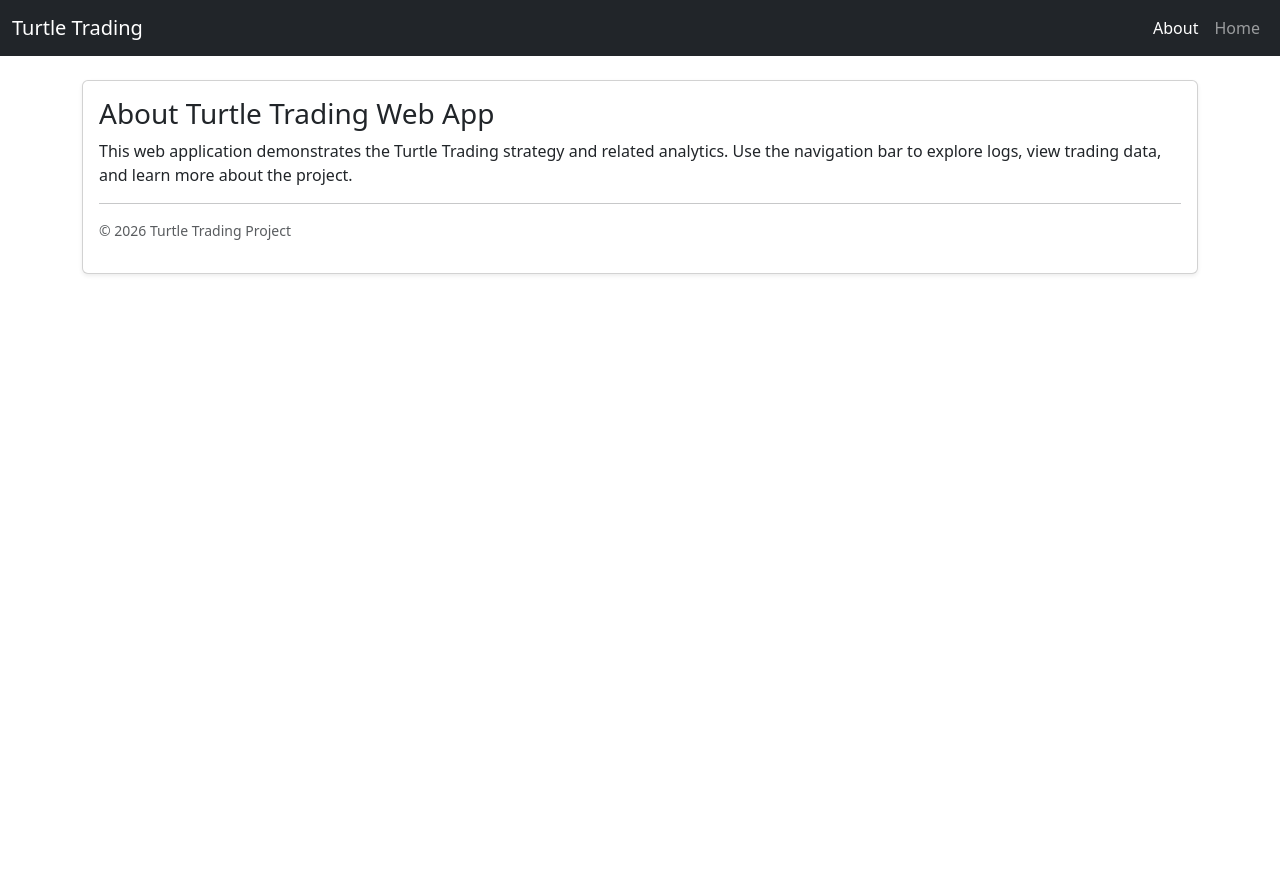
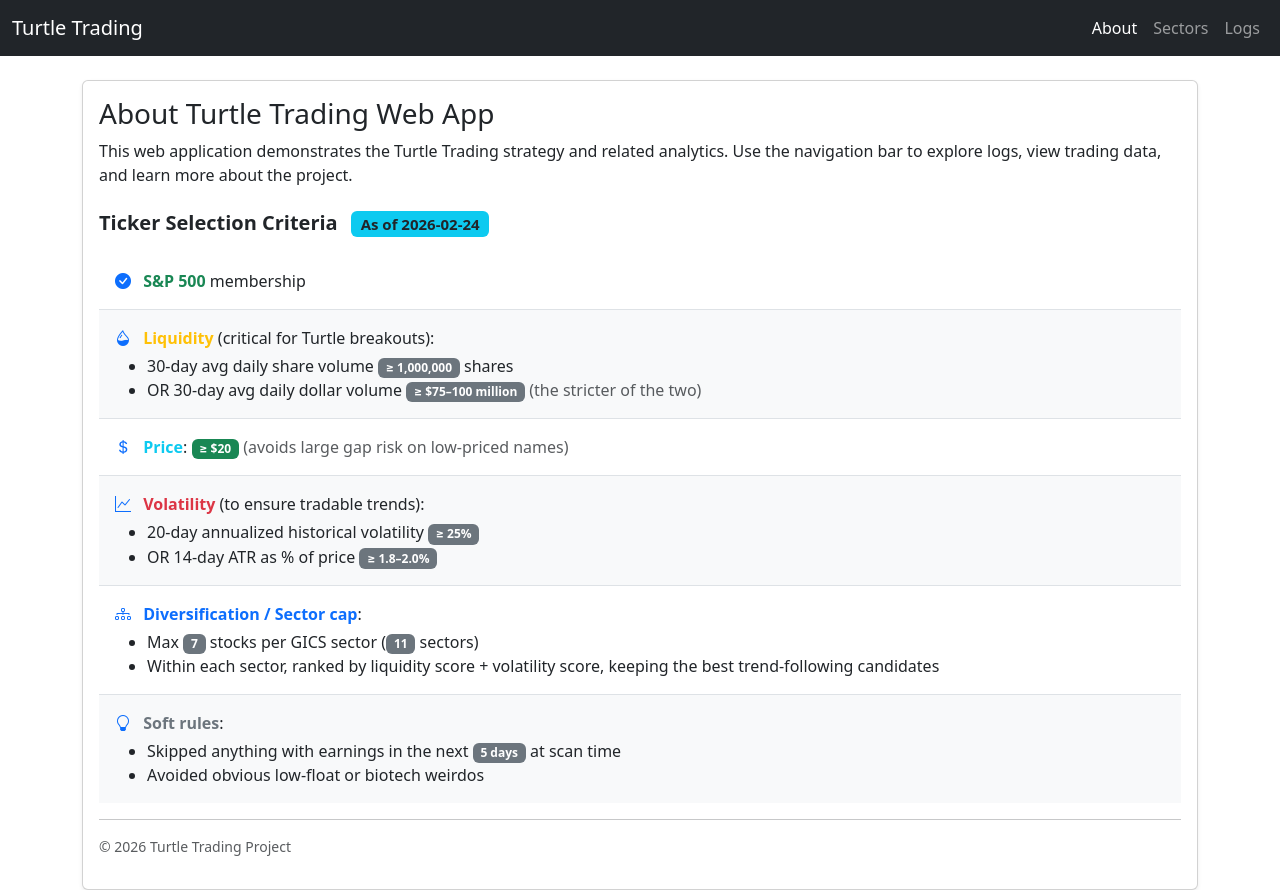
Before and after one commit to GrapeIsGrape/TurtleTradingWebApplication, a Flask app: page /about in a window 1280 px wide. Before the commit the page ends 275 px from the top, so only its background shows below. Run offline with Flask 3, Linux system fonts and the light colour scheme.

Commit message:
Add more pages to the site

```diff
--- a/app.py
+++ b/app.py
@@ -1,18 +1,57 @@
 from flask import Flask, render_template
+import os
+import csv
 import os
 
 app = Flask(__name__)
 
+SECTOR_FILES = [
+    ("Information Technology", "information_technology.csv"),
+    ("Communication Services", "communication_services.csv"),
+    ("Consumer Discretionary", "consumer_discretionary.csv"),
+    ("Consumer Staples", "consumer_staples.csv"),
+    ("Health Care", "health_care.csv"),
+    ("Financials", "financials.csv"),
+    ("Industrials", "industrials.csv"),
+    ("Energy", "energy.csv"),
+    ("Materials", "materials.csv"),
+    ("Utilities", "utilities.csv"),
+    ("Real Estate", "real_estate.csv"),
+]
+SECTOR_DIR = os.path.join(os.path.dirname(__file__), 'data', 'tickers_to_be_retrieved')
+@app.route("/sectors")
+def sectors():
+    sectors = []
+    for sector_name, filename in SECTOR_FILES:
+        path = os.path.join(SECTOR_DIR, filename)
+        tickers = []
+        if os.path.exists(path):
+            with open(path, newline="") as f:
+                reader = csv.DictReader(f)
+                tickers = [row['Ticker'] for row in reader]
+        sectors.append({"name": sector_name, "tickers": tickers})
+    return render_template("sectors.html", sectors=sectors)
+
 LOG_FOLDER = os.path.join(os.path.dirname(__file__), 'script_logs')
 
-@app.route("/")
-def home():
+
+# Log viewer page
+@app.route("/logs")
+def logs():
     log_files = []
     if os.path.exists(LOG_FOLDER):
         log_files = [f for f in os.listdir(LOG_FOLDER) if os.path.isfile(os.path.join(LOG_FOLDER, f))]
-    return render_template("index.html", log_files=log_files, log_content=None, selected_log=None)
+    selected_log = None
+    log_content = None
+    if log_files:
+        selected_log = log_files[0]
+        log_path = os.path.join(LOG_FOLDER, selected_log)
+        if os.path.exists(log_path):
+            with open(log_path, "r") as f:
+                log_content = f.read()
+    return render_template("logs.html", log_files=log_files, log_content=log_content, selected_log=selected_log)
 
-@app.route("/view_log/<logfile>")
+@app.route("/logs/<logfile>")
 def view_log(logfile):
     log_files = []
     if os.path.exists(LOG_FOLDER):
@@ -23,7 +62,7 @@ def view_log(logfile):
     if os.path.exists(log_path):
         with open(log_path, "r") as f:
             log_content = f.read()
-    return render_template("index.html", log_files=log_files, log_content=log_content, selected_log=selected_log)
+    return render_template("logs.html", log_files=log_files, log_content=log_content, selected_log=selected_log)
 
 @app.route("/about")
 def about():
--- a/templates/about.html
+++ b/templates/about.html
@@ -14,29 +14,58 @@
         <link href="https://cdn.jsdelivr.net/npm/bootstrap@5.3.2/dist/css/bootstrap.min.css" rel="stylesheet">
 </head>
 <body>
-<nav class="navbar navbar-expand-lg navbar-dark bg-dark">
-    <div class="container-fluid">
-        <a class="navbar-brand" href="/">Turtle Trading</a>
-        <button class="navbar-toggler" type="button" data-bs-toggle="collapse" data-bs-target="#navbarNavDropdown" aria-controls="navbarNavDropdown" aria-expanded="false" aria-label="Toggle navigation">
-            <span class="navbar-toggler-icon"></span>
-        </button>
-        <div class="collapse navbar-collapse" id="navbarNavDropdown">
-            <ul class="navbar-nav ms-auto">
-                <li class="nav-item">
-                    <a class="nav-link active" href="/about">About</a>
-                </li>
-                <li class="nav-item">
-                    <a class="nav-link" href="/">Home</a>
-                </li>
-            </ul>
-        </div>
-    </div>
-</nav>
+{% include 'common/navbar.html' %}
 <div class="container mt-4">
         <div class="card shadow-sm">
                 <div class="card-body">
                         <h1 class="card-title fs-3 fs-md-2">About Turtle Trading Web App</h1>
                         <p class="card-text">This web application demonstrates the Turtle Trading strategy and related analytics. Use the navigation bar to explore logs, view trading data, and learn more about the project.</p>
+                        <div class="mt-4">
+                                <h5 class="fw-bold mb-3">Ticker Selection Criteria <span class="badge bg-info text-dark ms-2">As of 2026-02-24</span></h5>
+                                <div class="list-group list-group-flush">
+                                    <div class="list-group-item py-3">
+                                        <span class="me-2 text-primary"><i class="bi bi-check-circle-fill"></i></span>
+                                        <span class="fw-bold text-success">S&amp;P 500</span> membership
+                                    </div>
+                                    <div class="list-group-item py-3 bg-light">
+                                        <span class="me-2 text-primary"><i class="bi bi-droplet-half"></i></span>
+                                        <span class="fw-bold text-warning">Liquidity</span> (critical for Turtle breakouts):
+                                        <ul class="mb-0 mt-1">
+                                            <li>30-day avg daily share volume <span class="badge bg-secondary">≥ 1,000,000</span> shares</li>
+                                            <li>OR 30-day avg daily dollar volume <span class="badge bg-secondary">≥ $75–100 million</span> <span class="text-muted">(the stricter of the two)</span></li>
+                                        </ul>
+                                    </div>
+                                    <div class="list-group-item py-3">
+                                        <span class="me-2 text-primary"><i class="bi bi-currency-dollar"></i></span>
+                                        <span class="fw-bold text-info">Price</span>: <span class="badge bg-success">≥ $20</span> <span class="text-muted">(avoids large gap risk on low-priced names)</span>
+                                    </div>
+                                    <div class="list-group-item py-3 bg-light">
+                                        <span class="me-2 text-primary"><i class="bi bi-graph-up"></i></span>
+                                        <span class="fw-bold text-danger">Volatility</span> (to ensure tradable trends):
+                                        <ul class="mb-0 mt-1">
+                                            <li>20-day annualized historical volatility <span class="badge bg-secondary">≥ 25%</span></li>
+                                            <li>OR 14-day ATR as % of price <span class="badge bg-secondary">≥ 1.8–2.0%</span></li>
+                                        </ul>
+                                    </div>
+                                    <div class="list-group-item py-3">
+                                        <span class="me-2 text-primary"><i class="bi bi-diagram-3"></i></span>
+                                        <span class="fw-bold text-primary">Diversification / Sector cap</span>:
+                                        <ul class="mb-0 mt-1">
+                                            <li>Max <span class="badge bg-secondary">7</span> stocks per GICS sector (<span class="badge bg-secondary">11</span> sectors)</li>
+                                            <li>Within each sector, ranked by liquidity score + volatility score, keeping the best trend-following candidates</li>
+                                        </ul>
+                                    </div>
+                                    <div class="list-group-item py-3 bg-light">
+                                        <span class="me-2 text-primary"><i class="bi bi-lightbulb"></i></span>
+                                        <span class="fw-bold text-secondary">Soft rules</span>:
+                                        <ul class="mb-0 mt-1">
+                                            <li>Skipped anything with earnings in the next <span class="badge bg-secondary">5 days</span> at scan time</li>
+                                            <li>Avoided obvious low-float or biotech weirdos</li>
+                                        </ul>
+                                    </div>
+                                </div>
+                                <link rel="stylesheet" href="https://cdn.jsdelivr.net/npm/bootstrap-icons@1.11.3/font/bootstrap-icons.min.css">
+                        </div>
                         <hr>
                         <p class="text-muted small">&copy; 2026 Turtle Trading Project</p>
                 </div>
--- /dev/null
+++ b/templates/common/navbar.html
@@ -0,0 +1,21 @@
+<nav class="navbar navbar-expand-lg navbar-dark bg-dark">
+  <div class="container-fluid">
+    <a class="navbar-brand" href="/">Turtle Trading</a>
+    <button class="navbar-toggler" type="button" data-bs-toggle="collapse" data-bs-target="#navbarNavDropdown" aria-controls="navbarNavDropdown" aria-expanded="false" aria-label="Toggle navigation">
+      <span class="navbar-toggler-icon"></span>
+    </button>
+    <div class="collapse navbar-collapse" id="navbarNavDropdown">
+      <ul class="navbar-nav ms-auto">
+        <li class="nav-item">
+          <a class="nav-link {% if request.path == '/about' %}active{% endif %}" href="/about">About</a>
+        </li>
+        <li class="nav-item">
+          <a class="nav-link {% if request.path == '/sectors' %}active{% endif %}" href="/sectors">Sectors</a>
+        </li>
+        <li class="nav-item">
+          <a class="nav-link {% if request.path.startswith('/logs') %}active{% endif %}" href="/logs">Logs</a>
+        </li>
+      </ul>
+    </div>
+  </div>
+</nav>
```
Also changed, not shown: templates/index.html (+1 -27 lines), templates/logs.html (added, +35 -0 lines), templates/sectors.html (added, +38 -0 lines), data/tickers_to_be_retrieved_qqq_snp500/QQQ.csv (renamed from data/tickers_to_be_retrieved/QQQ.csv), data/tickers_to_be_retrieved_qqq_snp500/S&P500.csv (renamed from data/tickers_to_be_retrieved/S&P500.csv).
